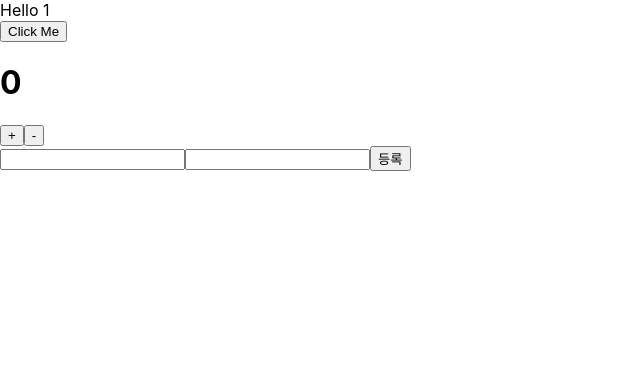
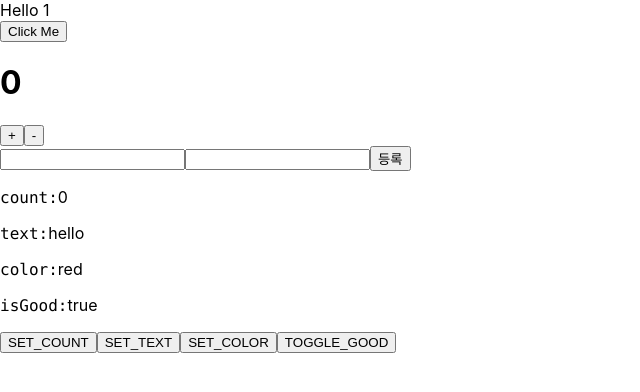
Before and after one commit to Wony-Lee/st_type-react, a React (Create React App) app: page / in a window 1280 px wide. Shown: the top 392 px of the page, without its empty margins (0-640 px from the left). Built offline with nearby package versions, Linux system fonts and the light colour scheme.

Commit message:
2 Step Update

```diff
--- a/src/App.tsx
+++ b/src/App.tsx
@@ -2,11 +2,15 @@
 import Counter from "./counter";
 import Greetings from "./Greetings";
 import MyForm from "./MyForm";
+import ReducerSample from "./ReducerSample";
 
 function App() {
+    // Greetings 에 넘겨줘야하는 함수를 생성
     const onClick = (name: string) => {
         console.log(name);
     };
+
+    // MyForm에 넘겨줘야하는 함수를 생성
     const onSubmit = (form: { name: string; description: string }) => {
         console.log(form);
     };
@@ -15,6 +19,7 @@
             <Greetings name="Hello" onClick={onClick} />
             <Counter />
             <MyForm onSubmit={onSubmit} />
+            <ReducerSample />
         </div>
     );
 }
--- /dev/null
+++ b/src/ReducerSample.tsx
@@ -0,0 +1,82 @@
+import React, { useReducer } from "react";
+
+type Color = "red" | "orange" | "yellow";
+
+type State = {
+    count: number;
+    text: string;
+    color: Color;
+    isGood: boolean;
+};
+
+type Action =
+    | { type: "SET_COUNT"; count: number }
+    | { type: "SET_TEXT"; text: string }
+    | { type: "SET_COLOR"; color: Color }
+    | { type: "TOGGLE_GOOD" };
+
+function reducer(state: State, action: Action): State {
+    switch (action.type) {
+        case "SET_COUNT":
+            return {
+                ...state,
+                count: action.count,
+            };
+        case "SET_TEXT":
+            return {
+                ...state,
+                text: action.text,
+            };
+        case "SET_COLOR":
+            return {
+                ...state,
+                color: action.color,
+            };
+        case "TOGGLE_GOOD":
+            return {
+                ...state,
+                isGood: !state.isGood,
+            };
+        default:
+            throw new Error("Unhandled action type");
+    }
+}
+
+function ReducerSample() {
+    const [state, dispatch] = useReducer(reducer, {
+        count: 0,
+        text: "hello",
+        color: "red",
+        isGood: true,
+    });
+    const setCount = () => dispatch({ type: "SET_COUNT", count: 5 });
+    const setText = () => dispatch({ type: "SET_TEXT", text: "bye" });
+    const setColor = () => dispatch({ type: "SET_COLOR", color: "orange" });
+    const toggleGood = () => dispatch({ type: "TOGGLE_GOOD" });
+    return (
+        <div>
+            <p>
+                <code>count:</code>
+                {state.count}
+            </p>
+            <p>
+                <code>text:</code>
+                {state.text}
+            </p>
+            <p>
+                <code>color:</code>
+                {state.color}
+            </p>
+            <p>
+                <code>isGood:</code>
+                {state.isGood ? "true" : "false"}
+            </p>
+            <button onClick={setCount}>SET_COUNT</button>
+            <button onClick={setText}>SET_TEXT</button>
+            <button onClick={setColor}>SET_COLOR</button>
+            <button onClick={toggleGood}>TOGGLE_GOOD</button>
+        </div>
+    );
+}
+
+export default ReducerSample;
--- a/src/counter.tsx
+++ b/src/counter.tsx
@@ -1,12 +1,27 @@
-import React, { useState } from "react";
+import React, { useReducer } from "react";
+
+// useReducer를 불러와서 Action 함수를 만들자. type INCREASE , DECREASE 를 만들어주자.
+type Action = { type: "INCREASE" } | { type: "DECREASE" };
+
+// reducer 함수를 만들어주자.
+function reducer(state: number, action: Action): number {
+    // switch 문을 사용하여 type 을 만들어주자.
+    switch (action.type) {
+        case "INCREASE":
+            return state + 1;
+        case "DECREASE":
+            return state - 1;
+        default:
+            throw new Error("Unhandled action type");
+    }
+}
 
 function Counter() {
-    // 타입을 명시하기 위해서 제네릭을 썼지만 생략해도 된다. 자동으로 타입추론을 해준다.
-    const [count, setCount] = useState<number>(0);
-    // onClick 함수 count 를 +1 해준다.
-    const onIncrease = () => setCount(count + 1);
-    // onClick 함수 count 를 -1 해준다.
-    const onDecrease = () => setCount(count - 1);
+    // reducer를 불러오자.
+    const [count, dispatch] = useReducer(reducer, 0);
+    // dispatch 를 불러와서 type을 호출하자.
+    const onIncrease = () => dispatch({ type: "INCREASE" });
+    const onDecrease = () => dispatch({ type: "DECREASE" });
     return (
         <>
             <div>
```
Also changed, not shown: src/MyForm.tsx (+0 -7 lines), 1 other file (tests, documents, lock files or other folders).
